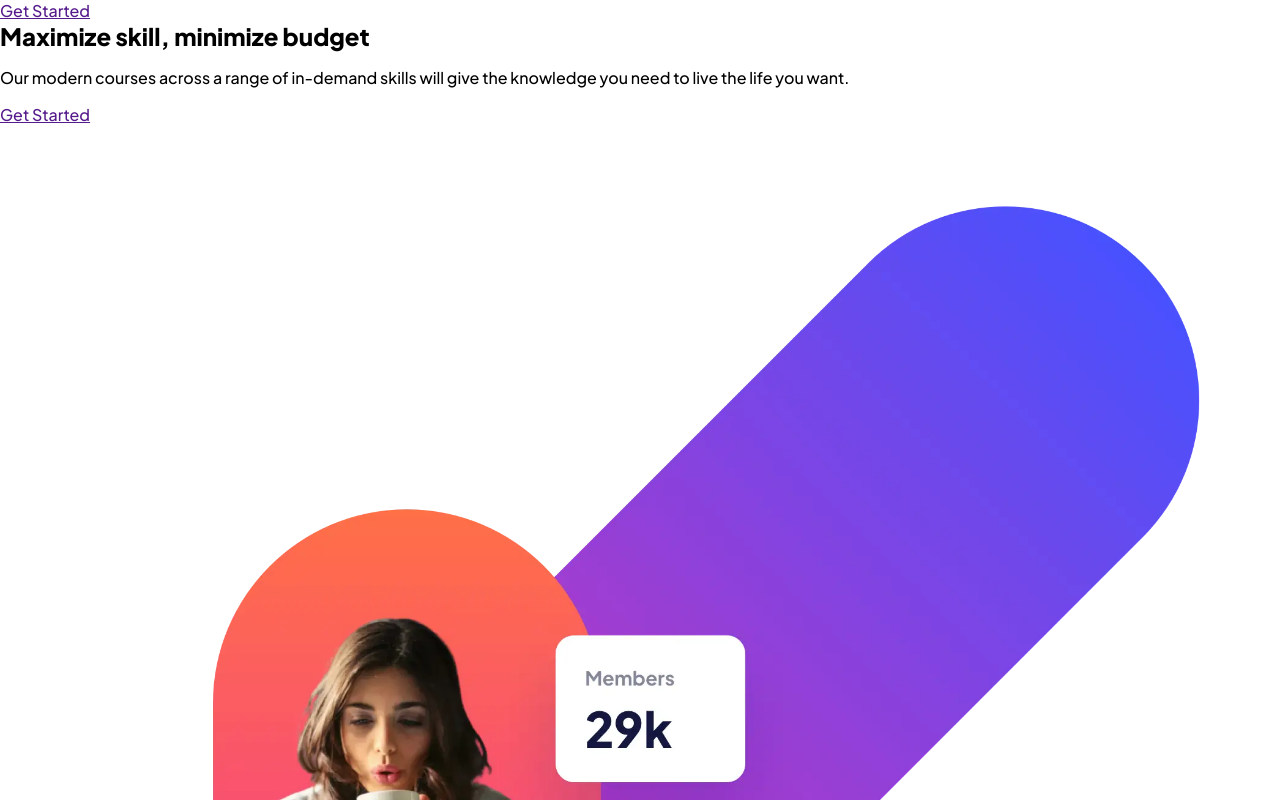
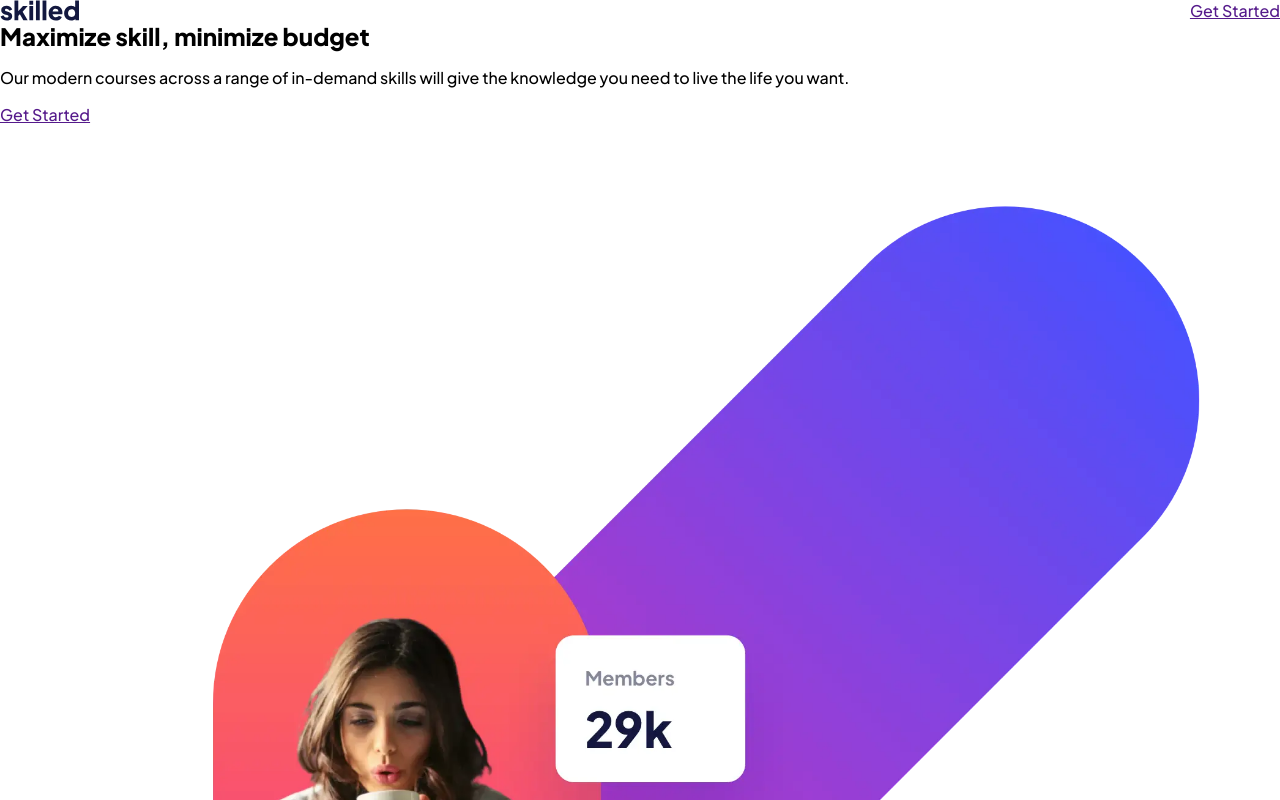
Before and after one commit to Ravi-Ranjan-Sharma-droid/UI-clone-basic-foundation, a plain HTML site: page School-education-landing-page/index.html in a window 1280 px wide. Shown: the top 800 px of the page. Drawn offline with Linux system fonts and the light colour scheme.

Commit message:
added font.css

```diff
--- /dev/null
+++ b/School-education-landing-page/css/components/header.css
@@ -0,0 +1,9 @@
+.header {
+  display: flex;
+  justify-content: space-between;
+  align-items: center;
+}
+
+.header .logo{
+    width: 4.955625rem;
+}
--- a/School-education-landing-page/css/global/font.css
+++ b/School-education-landing-page/css/global/font.css
@@ -1,24 +1,42 @@
 /* plus-jakarta-sans-500 - latin */
 @font-face {
-  font-display: swap; /* Check https://developer.mozilla.org/en-US/docs/Web/CSS/@font-face/font-display for other options. */
-  font-family: 'Plus Jakarta Sans';
+  font-display: swap;
+  /* Check https://developer.mozilla.org/en-US/docs/Web/CSS/@font-face/font-display for other options. */
+  font-family: "Plus Jakarta Sans";
   font-style: normal;
   font-weight: 500;
-  src: url('/School-education-landing-page/fonts/plus-jakarta-sans-v8-latin-500.woff2') format('woff2'); /* Chrome 36+, Opera 23+, Firefox 39+, Safari 12+, iOS 10+ */
+  src: url("/School-education-landing-page/fonts/plus-jakarta-sans-v8-latin-500.woff2") format("woff2");
+  /* Chrome 36+, Opera 23+, Firefox 39+, Safari 12+, iOS 10+ */
 }
+
 /* plus-jakarta-sans-700 - latin */
 @font-face {
-  font-display: swap; /* Check https://developer.mozilla.org/en-US/docs/Web/CSS/@font-face/font-display for other options. */
-  font-family: 'Plus Jakarta Sans';
+  font-display: swap;
+  /* Check https://developer.mozilla.org/en-US/docs/Web/CSS/@font-face/font-display for other options. */
+  font-family: "Plus Jakarta Sans";
   font-style: normal;
   font-weight: 700;
-  src: url('/School-education-landing-page/fonts/plus-jakarta-sans-v8-latin-700.woff2') format('woff2'); /* Chrome 36+, Opera 23+, Firefox 39+, Safari 12+, iOS 10+ */
+  src: url("/School-education-landing-page/fonts/plus-jakarta-sans-v8-latin-700.woff2") format("woff2");
+  /* Chrome 36+, Opera 23+, Firefox 39+, Safari 12+, iOS 10+ */
 }
+
 /* plus-jakarta-sans-800 - latin */
 @font-face {
-  font-display: swap; /* Check https://developer.mozilla.org/en-US/docs/Web/CSS/@font-face/font-display for other options. */
-  font-family: 'Plus Jakarta Sans';
+  font-display: swap;
+  /* Check https://developer.mozilla.org/en-US/docs/Web/CSS/@font-face/font-display for other options. */
+  font-family: "Plus Jakarta Sans";
   font-style: normal;
   font-weight: 800;
-  src: url('/School-education-landing-page/fonts/plus-jakarta-sans-v8-latin-800.woff2') format('woff2'); /* Chrome 36+, Opera 23+, Firefox 39+, Safari 12+, iOS 10+ */
+  src: url("/School-education-landing-page/fonts/plus-jakarta-sans-v8-latin-800.woff2") format("woff2");
+  /* Chrome 36+, Opera 23+, Firefox 39+, Safari 12+, iOS 10+ */
 }
+
+:root {
+  --fs-1: clamp(2.5rem, 0.4230769230769229rem + 4.102564102564102vw, 3.5rem);
+  --fs-2: clamp(2rem, 0.9615384615384615rem + 2.051282051282051vw, 2.5rem);
+  --fs-3: clamp(1.5rem, 0.46153846153846145rem + 2.051282051282051vw, 2rem);
+  --fs-4: clamp(1.25rem, 0.7307692307692307rem + 1.0256410256410255vw, 1.5rem);
+  --fs-5: 1.125rem;
+  --fs-6: clamp(0.875rem, 0.6153846153846154rem + 0.5128205128205128vw, 1rem);
+  --fs-7: 1.125rem;
+}
--- a/School-education-landing-page/css/style.css
+++ b/School-education-landing-page/css/style.css
@@ -1,3 +1,5 @@
 /* @import url('/School-education-landing-page/css/global/boilerplate.css'); */
 @import url('global/boilerplate.css');
 @import url('global/font.css');
+@import url('components/header.css');
+@import url('global/button.css');
--- a/School-education-landing-page/index.html
+++ b/School-education-landing-page/index.html
@@ -9,8 +9,8 @@
 </head>
 
 <body>
-    <header>
-        <a href="assets/logo-dark.svg" alt="Skilled logo" width="111" height="28"></a>
+    <header class="header">
+        <a href="#"><img class="logo" src="assets/logo-dark.svg" alt="Skilled logo" width="111" height="28"></a>
         <a href="" class="button dark">Get Started</a>
     </header>
     <main>
@@ -75,8 +75,8 @@
             </div>
         </section>
     </main>
-    <footer>
-        <a href="assets/logo-light.svg" alt="Skilled logo" width="111" height="28"></a>
+    <footer class="footer">
+        <a href="#"><img src="assets/logo-light.svg" alt="Skilled logo" width="111" height="28"></a>
         <a href="" class="button purple">Get Started</a>
     </footer>
 </body>
```
Also changed, not shown: School-education-landing-page/css/global/button.css (added).
